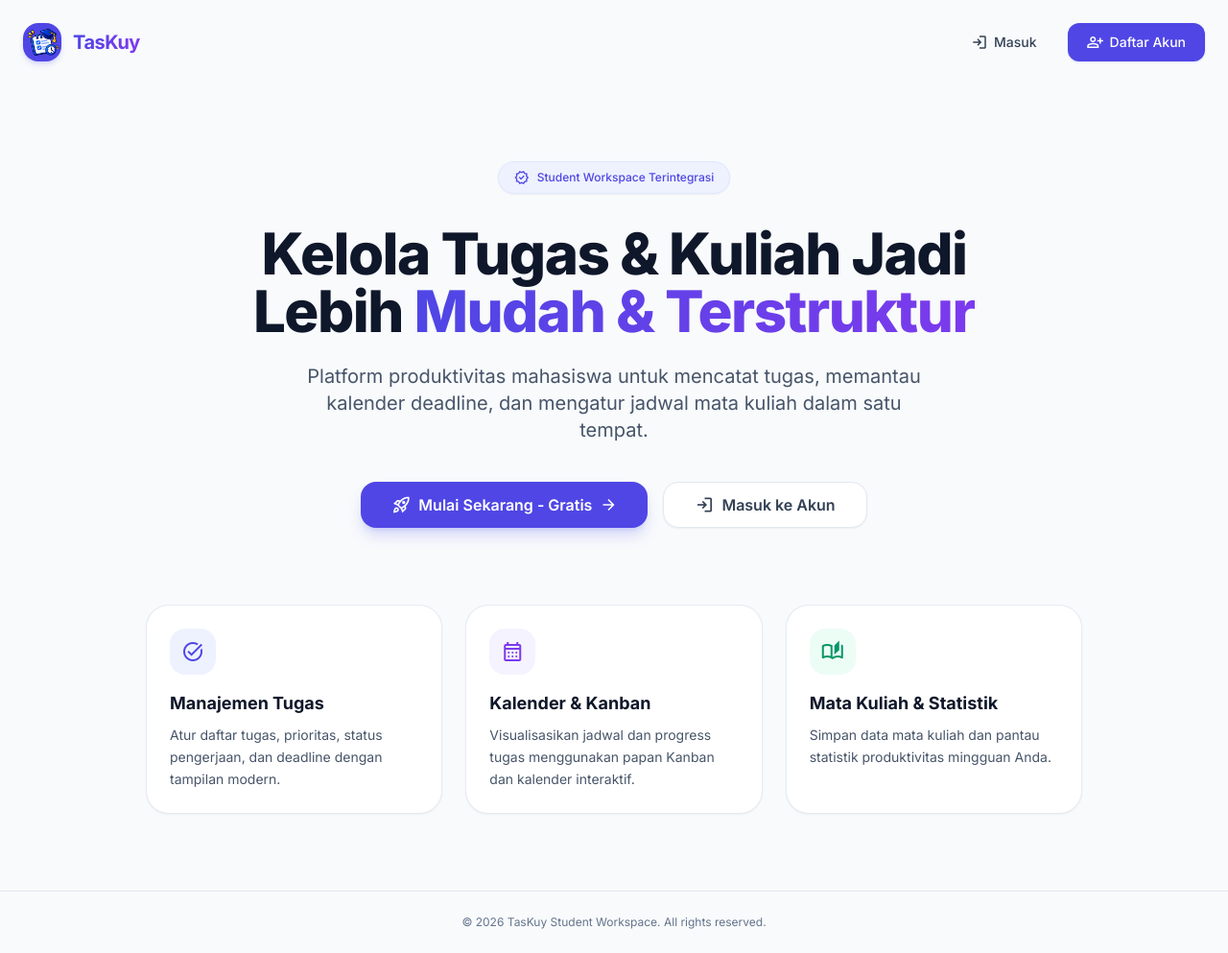
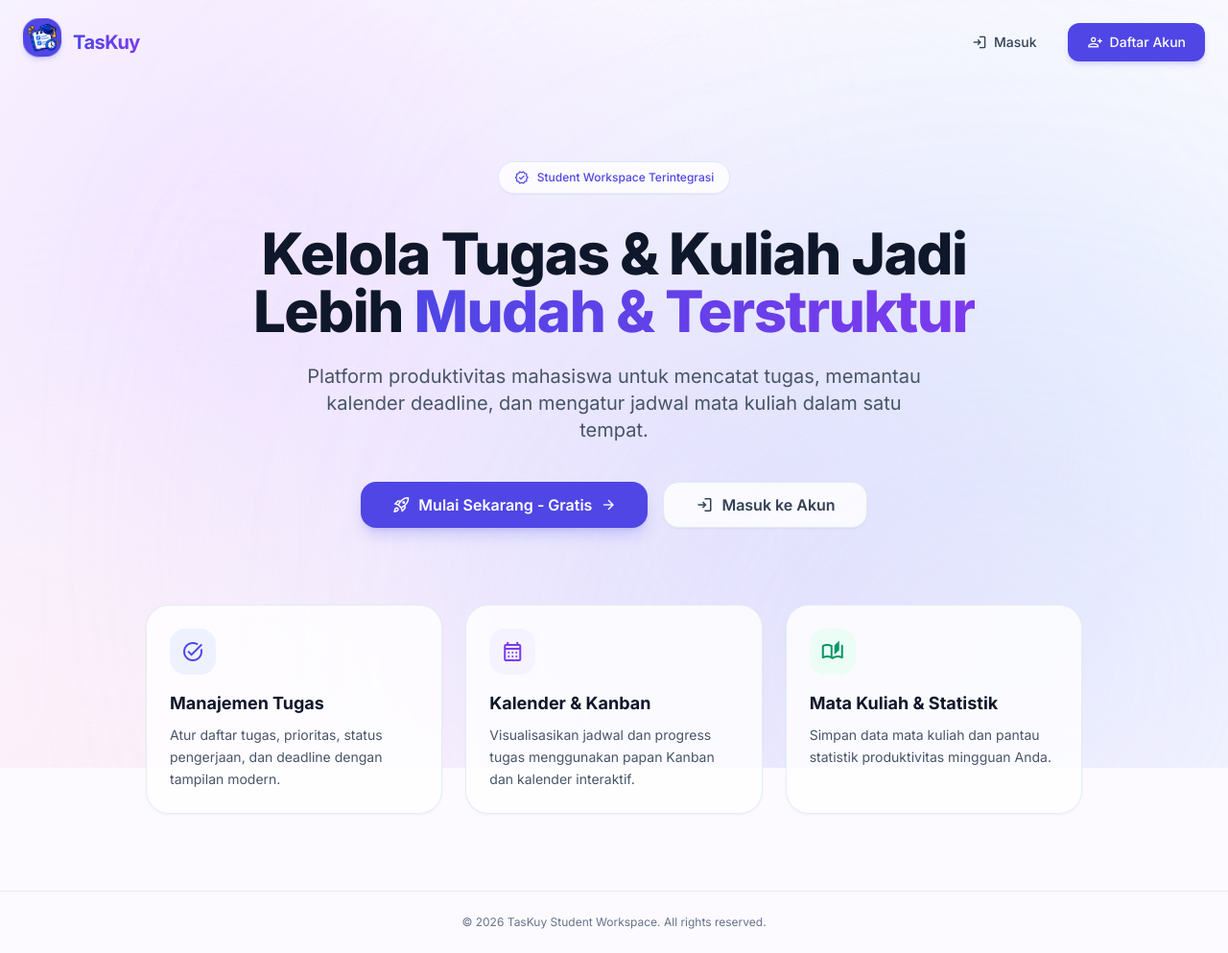
Before and after one commit to Subs-ajah-1924/Kelompok_Sigma, a Laravel app: page / in a window 1280 px wide. Shown: the whole page at 96% size. Run offline with Laravel 12, Linux system fonts and the light colour scheme; style sheets or scripts are compiled from the project's sources.

Commit message:
Add full-page soft purple ambient background and floating logo animation on landing page

```diff
--- a/resources/views/welcome.blade.php
+++ b/resources/views/welcome.blade.php
@@ -9,34 +9,88 @@
     <link href="https://fonts.googleapis.com/css2?family=Inter:wght@300;400;500;600;700;800&display=swap" rel="stylesheet">
     <link rel="stylesheet" href="https://fonts.googleapis.com/css2?family=Material+Symbols+Outlined:opsz,wght,FILL,GRAD@20..48,100..700,0..1,-50..200" />
     <style>
-        .material-symbols-outlined {
-            font-variation-settings: 'FILL' 0, 'wght' 400, 'GRAD' 0, 'opsz' 24;
+        @keyframes fadeInDown {
+            from { opacity: 0; transform: translateY(-20px); }
+            to { opacity: 1; transform: translateY(0); }
+        }
+        @keyframes fadeInUp {
+            from { opacity: 0; transform: translateY(30px); }
+            to { opacity: 1; transform: translateY(0); }
+        }
+        @keyframes floatSlow1 {
+            0%, 100% { transform: translate(0px, 0px) scale(1); }
+            50% { transform: translate(80px, 120px) scale(1.1); }
+        }
+        @keyframes floatSlow2 {
+            0%, 100% { transform: translate(0px, 0px) scale(1); }
+            50% { transform: translate(-90px, -100px) scale(1.15); }
+        }
+        @keyframes floatSlow3 {
+            0%, 100% { transform: translate(0px, 0px) scale(1); }
+            50% { transform: translate(-70px, 90px) scale(1.2); }
+        }
+        @keyframes floatSlow4 {
+            0%, 100% { transform: translate(0px, 0px) scale(1); }
+            50% { transform: translate(90px, -80px) scale(1.1); }
+        }
+        @keyframes pulseGlow {
+            0%, 100% { opacity: 0.35; transform: scale(1); }
+            50% { opacity: 0.65; transform: scale(1.12); }
+        }
+        @keyframes logoFloat {
+            0%, 100% { transform: translateY(0px) rotate(0deg); }
+            50% { transform: translateY(-6px) rotate(-2deg); }
+        }
+        .animate-fade-down { animation: fadeInDown 0.8s ease-out forwards; }
+        .animate-fade-up { animation: fadeInUp 0.9s cubic-bezier(0.16, 1, 0.3, 1) forwards; }
+        .logo-float { animation: logoFloat 4s ease-in-out infinite; }
+        .blob-1 { animation: floatSlow1 20s ease-in-out infinite; }
+        .blob-2 { animation: floatSlow2 25s ease-in-out infinite; }
+        .blob-3 { animation: floatSlow3 22s ease-in-out infinite; }
+        .blob-4 { animation: floatSlow4 18s ease-in-out infinite; }
+        .glow-effect { animation: pulseGlow 9s ease-in-out infinite; }
+
+        @media (prefers-reduced-motion: reduce) {
+            .blob-1, .blob-2, .blob-3, .blob-4, .glow-effect {
+                animation: none !important;
+            }
         }
     </style>
     @vite(['resources/css/app.css', 'resources/js/app.js'])
 </head>
-<body class="h-full font-sans antialiased bg-[#f8fafc] dark:bg-[#0a0c16] text-slate-900 dark:text-slate-100 flex flex-col justify-between selection:bg-indigo-500 selection:text-white">
+<body class="min-h-screen font-sans antialiased bg-[#FCFAFF] dark:bg-[#0a0c16] text-slate-900 dark:text-slate-100 flex flex-col justify-between selection:bg-indigo-500 selection:text-white relative overflow-x-hidden">
+
+    <!-- Fixed Ambient Background Covering Full Viewport -->
+    <div class="fixed inset-0 w-screen h-screen pointer-events-none z-0 overflow-hidden bg-[#FCFAFF] dark:bg-[#0a0c16]">
+        <!-- Radial Gradient Blobs with Soft Purple #E9D5FF, Lavender #DDD6FE, Soft Blue #DBEAFE, Soft Pink #FCE7F3 -->
+        <div class="absolute -top-32 -left-32 w-[600px] h-[600px] bg-[#E9D5FF]/60 dark:bg-purple-950/30 rounded-full blur-[130px] blob-1"></div>
+        <div class="absolute top-1/4 -right-32 w-[650px] h-[650px] bg-[#DBEAFE]/70 dark:bg-indigo-950/30 rounded-full blur-[140px] blob-2"></div>
+        <div class="absolute top-2/3 -left-40 w-[600px] h-[600px] bg-[#FCE7F3]/60 dark:bg-pink-950/20 rounded-full blur-[130px] blob-3"></div>
+        <div class="absolute -bottom-32 right-1/4 w-[600px] h-[600px] bg-[#DDD6FE]/60 dark:bg-violet-950/30 rounded-full blur-[140px] blob-4"></div>
+        <div class="absolute top-1/2 left-1/2 -translate-x-1/2 -translate-y-1/2 w-[800px] h-[600px] bg-gradient-to-tr from-[#E9D5FF]/40 via-[#DDD6FE]/40 to-[#DBEAFE]/40 dark:from-purple-900/10 dark:to-indigo-900/10 rounded-full blur-[160px] glow-effect"></div>
+    </div>
+
     <!-- Header / Navbar -->
-    <header class="w-full max-w-7xl mx-auto px-6 py-6 flex items-center justify-between">
+    <header class="w-full max-w-7xl mx-auto px-6 py-6 flex items-center justify-between animate-fade-down relative z-10">
         <div class="flex items-center gap-3">
-            <div class="w-10 h-10 rounded-2xl overflow-hidden shadow-md shadow-indigo-500/20 flex-shrink-0 bg-indigo-600">
+            <div class="w-10 h-10 rounded-2xl overflow-hidden shadow-md shadow-indigo-500/20 flex-shrink-0 bg-indigo-600 logo-float">
                 <img src="{{ asset('images/logo.webp') }}" alt="TasKuy Logo" class="w-full h-full object-cover">
             </div>
             <span class="font-bold text-xl tracking-tight bg-gradient-to-r from-indigo-600 to-violet-600 bg-clip-text text-transparent">TasKuy</span>
         </div>
         <div class="flex items-center gap-3">
             @auth
-                <a href="{{ route('dashboard') }}" class="flex items-center gap-2 px-5 py-2.5 rounded-xl bg-indigo-600 hover:bg-indigo-700 text-white font-medium text-sm transition-all shadow-sm shadow-indigo-500/20">
+                <a href="{{ route('dashboard') }}" class="flex items-center gap-2 px-5 py-2.5 rounded-xl bg-indigo-600 hover:bg-indigo-700 text-white font-medium text-sm transition-all duration-300 shadow-md shadow-indigo-500/20 hover:scale-105">
                     <span class="material-symbols-outlined text-[18px]">dashboard</span>
                     <span>Dashboard</span>
                 </a>
             @else
-                <a href="{{ route('login') }}" class="flex items-center gap-1.5 px-5 py-2.5 rounded-xl text-slate-700 dark:text-slate-300 hover:bg-slate-200/60 dark:hover:bg-slate-800 font-medium text-sm transition-all">
+                <a href="{{ route('login') }}" class="flex items-center gap-1.5 px-5 py-2.5 rounded-xl text-slate-700 dark:text-slate-300 hover:bg-slate-200/60 dark:hover:bg-slate-800 font-medium text-sm transition-all duration-300 hover:scale-105">
                     <span class="material-symbols-outlined text-[18px]">login</span>
                     <span>Masuk</span>
                 </a>
                 @if (Route::has('register'))
-                    <a href="{{ route('register') }}" class="flex items-center gap-1.5 px-5 py-2.5 rounded-xl bg-indigo-600 hover:bg-indigo-700 text-white font-medium text-sm transition-all shadow-sm shadow-indigo-500/20">
+                    <a href="{{ route('register') }}" class="flex items-center gap-1.5 px-5 py-2.5 rounded-xl bg-indigo-600 hover:bg-indigo-700 text-white font-medium text-sm transition-all duration-300 shadow-md shadow-indigo-500/20 hover:scale-105">
                         <span class="material-symbols-outlined text-[18px]">person_add</span>
                         <span>Daftar Akun</span>
                     </a>
@@ -46,8 +100,8 @@
     </header>
 
     <!-- Main Hero -->
-    <main class="w-full max-w-5xl mx-auto px-6 py-12 md:py-20 flex flex-col items-center text-center my-auto">
-        <div class="inline-flex items-center gap-2 px-4 py-2 rounded-full bg-indigo-50 dark:bg-indigo-950/50 text-indigo-600 dark:text-indigo-400 font-medium text-xs mb-8 border border-indigo-100 dark:border-indigo-900/50 shadow-xs">
+    <main class="w-full max-w-5xl mx-auto px-6 py-12 md:py-20 flex flex-col items-center text-center my-auto animate-fade-up relative z-10">
+        <div class="inline-flex items-center gap-2 px-4 py-2 rounded-full bg-white/80 dark:bg-indigo-950/50 backdrop-blur-md text-indigo-600 dark:text-indigo-400 font-medium text-xs mb-8 border border-indigo-100 dark:border-indigo-900/50 shadow-xs transition-transform hover:scale-105 duration-300 cursor-default">
             <span class="material-symbols-outlined text-[16px]">verified</span>
             Student Workspace Terintegrasi
         </div>
@@ -61,12 +115,12 @@
         </p>
 
         <div class="flex flex-col sm:flex-row items-center gap-4 w-full justify-center">
-            <a href="{{ route('register') }}" class="w-full sm:w-auto h-12 px-8 rounded-2xl bg-indigo-600 hover:bg-indigo-700 text-white font-semibold flex items-center justify-center gap-2 transition-all shadow-lg shadow-indigo-500/25">
+            <a href="{{ route('register') }}" class="w-full sm:w-auto h-12 px-8 rounded-2xl bg-indigo-600 hover:bg-indigo-700 text-white font-semibold flex items-center justify-center gap-2 transition-all duration-300 shadow-lg shadow-indigo-500/25 hover:scale-105 hover:shadow-indigo-500/40">
                 <span class="material-symbols-outlined text-[20px]">rocket_launch</span>
                 <span>Mulai Sekarang - Gratis</span>
                 <span class="material-symbols-outlined text-[18px]">arrow_forward</span>
             </a>
-            <a href="{{ route('login') }}" class="w-full sm:w-auto h-12 px-8 rounded-2xl bg-white dark:bg-slate-900 border border-slate-200 dark:border-slate-800 hover:bg-slate-50 dark:hover:bg-slate-800/80 text-slate-700 dark:text-slate-300 font-semibold flex items-center justify-center gap-2 transition-all shadow-xs">
+            <a href="{{ route('login') }}" class="w-full sm:w-auto h-12 px-8 rounded-2xl bg-white/80 dark:bg-slate-900/80 backdrop-blur-md border border-slate-200 dark:border-slate-800 hover:bg-slate-50 dark:hover:bg-slate-800/80 text-slate-700 dark:text-slate-300 font-semibold flex items-center justify-center gap-2 transition-all duration-300 shadow-xs hover:scale-105">
                 <span class="material-symbols-outlined text-[20px]">login</span>
                 <span>Masuk ke Akun</span>
             </a>
@@ -74,8 +128,8 @@
 
         <!-- Features Grid -->
         <div class="grid grid-cols-1 md:grid-cols-3 gap-6 mt-20 w-full text-left">
-            <div class="p-6 rounded-3xl bg-white dark:bg-slate-900 border border-slate-200/80 dark:border-slate-800 shadow-xs hover:shadow-md transition-shadow">
-                <div class="w-12 h-12 rounded-2xl bg-indigo-50 dark:bg-indigo-950/60 text-indigo-600 dark:text-indigo-400 flex items-center justify-center mb-4">
+            <div class="p-6 rounded-3xl bg-white/80 dark:bg-slate-900/80 backdrop-blur-md border border-slate-200/80 dark:border-slate-800 shadow-sm hover:shadow-xl transition-all duration-300 hover:-translate-y-1.5 group">
+                <div class="w-12 h-12 rounded-2xl bg-indigo-50 dark:bg-indigo-950/60 text-indigo-600 dark:text-indigo-400 flex items-center justify-center mb-4 transition-transform duration-300 group-hover:scale-110">
                     <span class="material-symbols-outlined text-[24px]">task_alt</span>
                 </div>
                 <h3 class="font-bold text-lg mb-2 flex items-center gap-2">
@@ -84,8 +138,8 @@
                 <p class="text-sm text-slate-600 dark:text-slate-400 leading-relaxed">Atur daftar tugas, prioritas, status pengerjaan, dan deadline dengan tampilan modern.</p>
             </div>
 
-            <div class="p-6 rounded-3xl bg-white dark:bg-slate-900 border border-slate-200/80 dark:border-slate-800 shadow-xs hover:shadow-md transition-shadow">
-                <div class="w-12 h-12 rounded-2xl bg-violet-50 dark:bg-violet-950/60 text-violet-600 dark:text-violet-400 flex items-center justify-center mb-4">
+            <div class="p-6 rounded-3xl bg-white/80 dark:bg-slate-900/80 backdrop-blur-md border border-slate-200/80 dark:border-slate-800 shadow-sm hover:shadow-xl transition-all duration-300 hover:-translate-y-1.5 group">
+                <div class="w-12 h-12 rounded-2xl bg-violet-50 dark:bg-violet-950/60 text-violet-600 dark:text-violet-400 flex items-center justify-center mb-4 transition-transform duration-300 group-hover:scale-110">
                     <span class="material-symbols-outlined text-[24px]">calendar_month</span>
                 </div>
                 <h3 class="font-bold text-lg mb-2 flex items-center gap-2">
@@ -94,8 +148,8 @@
                 <p class="text-sm text-slate-600 dark:text-slate-400 leading-relaxed">Visualisasikan jadwal dan progress tugas menggunakan papan Kanban dan kalender interaktif.</p>
             </div>
 
-            <div class="p-6 rounded-3xl bg-white dark:bg-slate-900 border border-slate-200/80 dark:border-slate-800 shadow-xs hover:shadow-md transition-shadow">
-                <div class="w-12 h-12 rounded-2xl bg-emerald-50 dark:bg-emerald-950/60 text-emerald-600 dark:text-emerald-400 flex items-center justify-center mb-4">
+            <div class="p-6 rounded-3xl bg-white/80 dark:bg-slate-900/80 backdrop-blur-md border border-slate-200/80 dark:border-slate-800 shadow-sm hover:shadow-xl transition-all duration-300 hover:-translate-y-1.5 group">
+                <div class="w-12 h-12 rounded-2xl bg-emerald-50 dark:bg-emerald-950/60 text-emerald-600 dark:text-emerald-400 flex items-center justify-center mb-4 transition-transform duration-300 group-hover:scale-110">
                     <span class="material-symbols-outlined text-[24px]">auto_stories</span>
                 </div>
                 <h3 class="font-bold text-lg mb-2 flex items-center gap-2">
@@ -107,7 +161,7 @@
     </main>
 
     <!-- Footer -->
-    <footer class="w-full max-w-7xl mx-auto px-6 py-6 text-center text-xs text-slate-500 dark:text-slate-400 border-t border-slate-200 dark:border-slate-800/80">
+    <footer class="w-full max-w-7xl mx-auto px-6 py-6 text-center text-xs text-slate-500 dark:text-slate-400 border-t border-slate-200/80 dark:border-slate-800/80 relative z-10">
         &copy; {{ date('Y') }} TasKuy Student Workspace. All rights reserved.
     </footer>
 </body>
```
